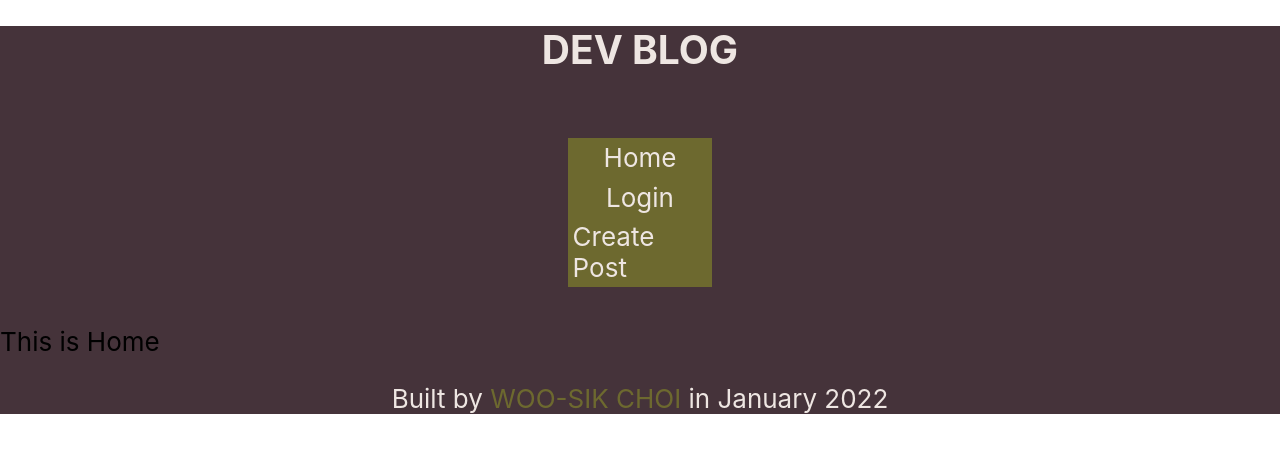
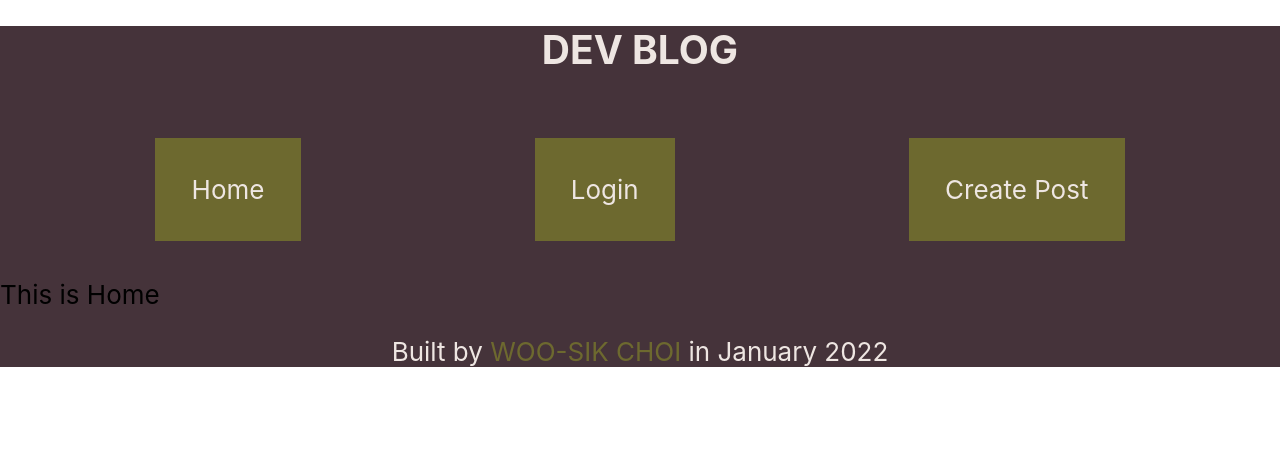
Before and after one commit to dvlprwchoi/dev-blog, a React (Create React App) app: page / in a window 1280 px wide. Shown: the top 452 px of the page. Built offline with nearby package versions, Linux system fonts and the light colour scheme.

Commit message:
Change nav structure

```diff
--- a/src/components/Header/Header.js
+++ b/src/components/Header/Header.js
@@ -6,13 +6,13 @@ function Header() {
       <div className="header-title">
         <h1>DEV BLOG</h1>
       </div>
-      <div className="navbar">
-        <nav>
-          <Link to="/">Home</Link>
-          <Link to="/login">Login</Link>
-          <Link to="/create">Create Post</Link>
-        </nav>
-      </div>
+      {/* <div className="navbar"> */}
+      <nav className="navbar">
+        <Link to="/">Home</Link>
+        <Link to="/login">Login</Link>
+        <Link to="/create">Create Post</Link>
+      </nav>
+      {/* </div> */}
     </div>
   );
 }
```
